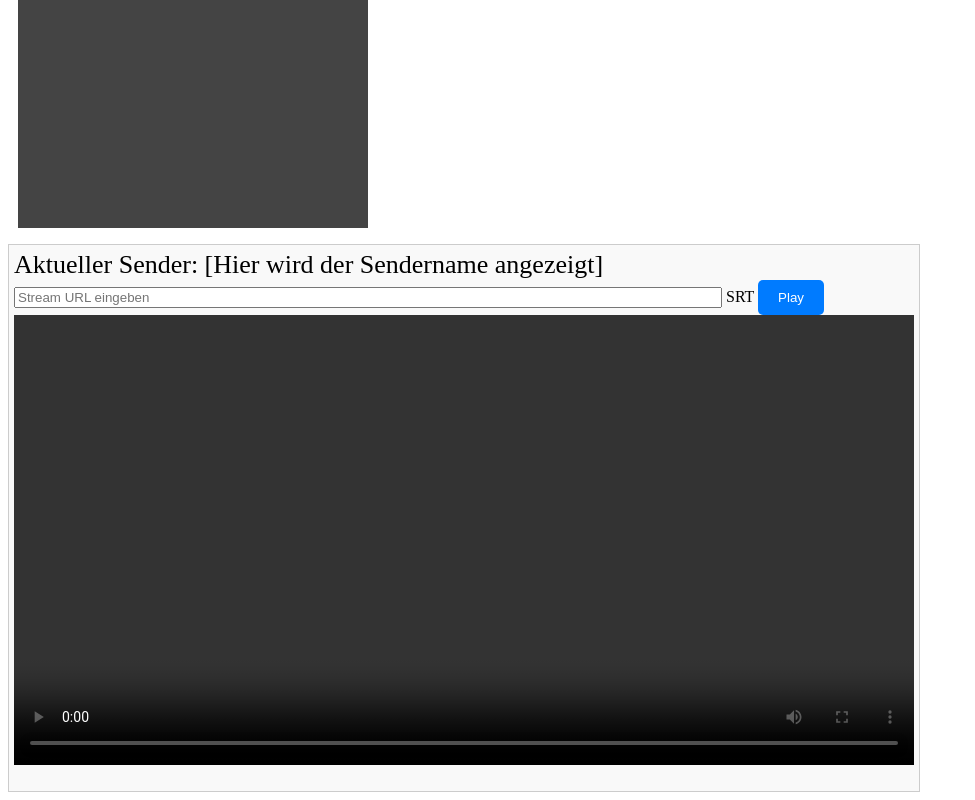
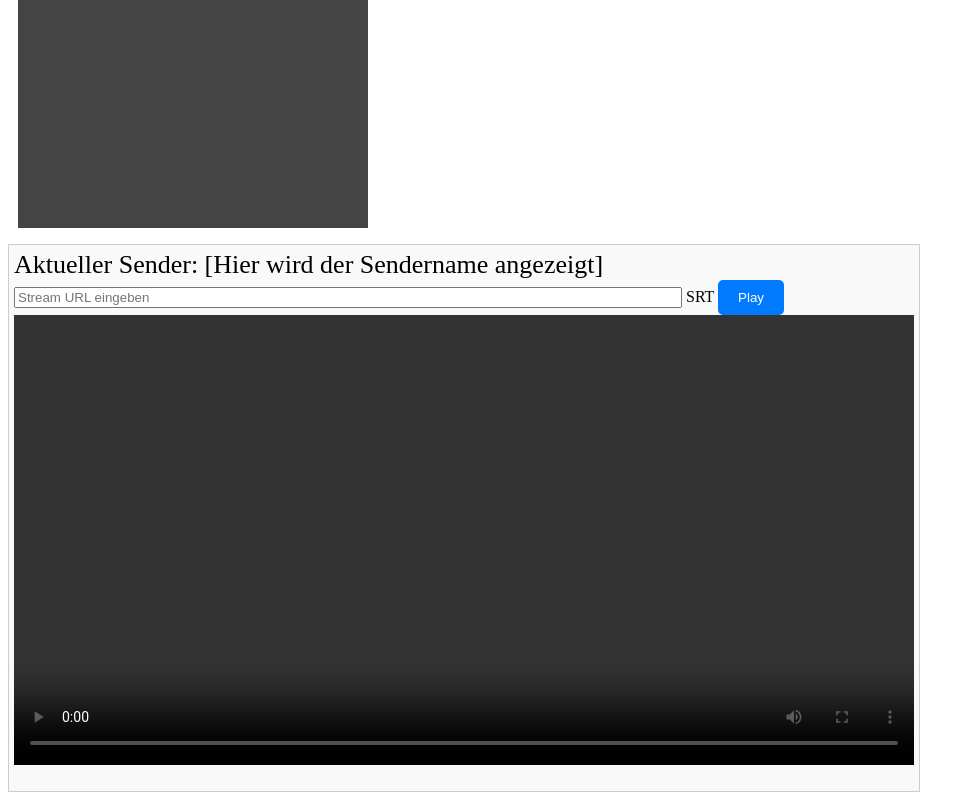
Before and after one commit to tonis1000/Tonis, a plain HTML site: page index.html in a window 1280 px wide. Shown: the part 616-1416 px from the top of the page, without its empty margins (0-975 px from the left). Drawn offline with nearby package versions, Linux system fonts and the light colour scheme; no server answers.

Commit message:
Update index.html

```diff
--- a/index.html
+++ b/index.html
@@ -73,7 +73,7 @@
 
         <div class="player-header">
         <span id="current-channel-name" style="font-size: 26px;">Aktueller Sender: [Hier wird der Sendername angezeigt]</span>
-        <input type="text" id="stream-url" placeholder="Stream URL eingeben" style="width: 700px;">
+        <input type="text" id="stream-url" placeholder="Stream URL eingeben" style="width: 660px;">
         <label for="subtitle-file" style="cursor: pointer;">SRT</label>
         <input type="file" id="subtitle-file" accept=".srt" style="display: none;">
         <button id="play-button">Play</button>
```
